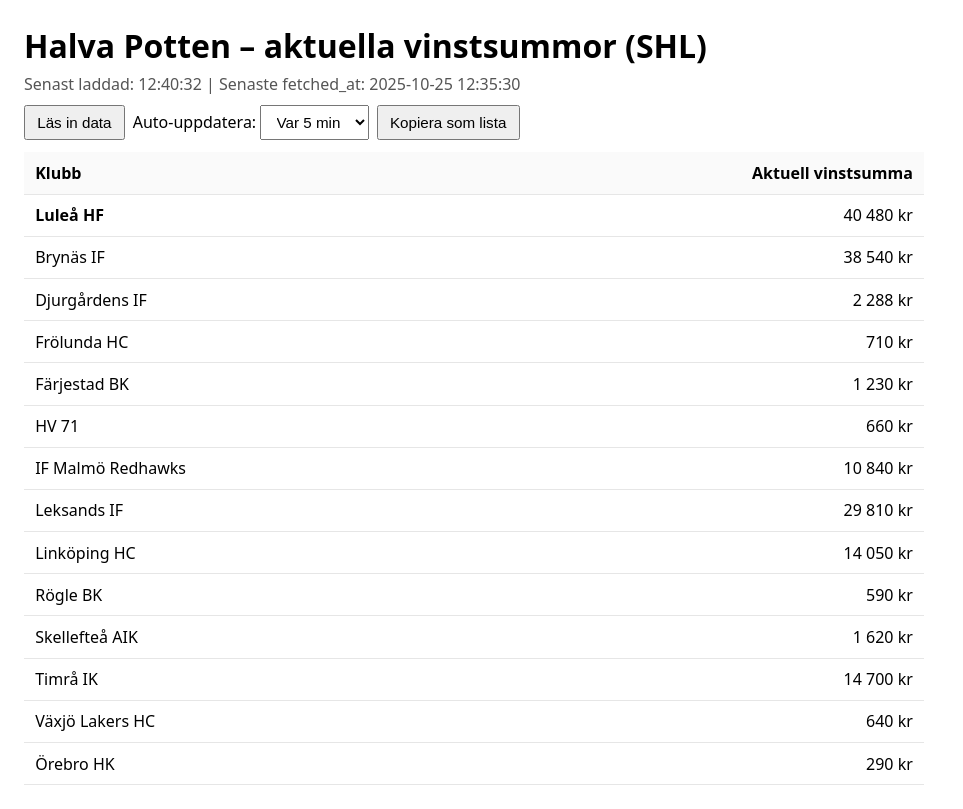
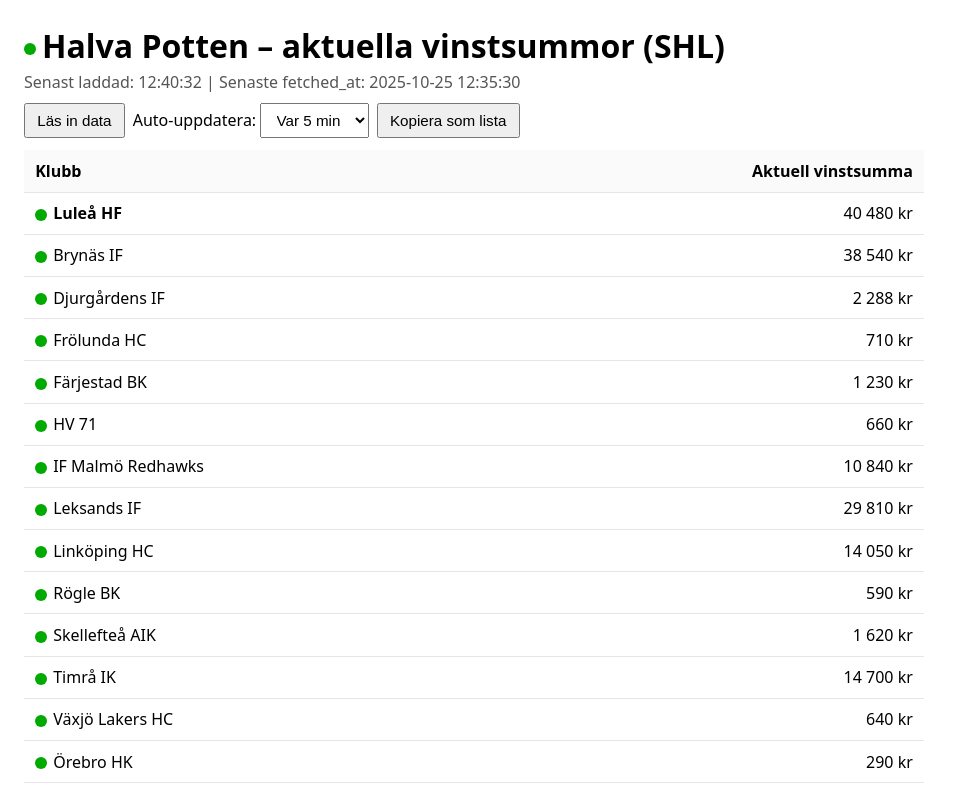
Before and after one commit to robhed74/HalvaPotten, a website: page index.html in a window 1280 px wide. Shown: the whole page, without its empty margins (0-963 px from the left). Drawn offline with Linux system fonts and the light colour scheme.

Commit message:
Update index.html

```diff
--- a/index.html
+++ b/index.html
@@ -6,7 +6,7 @@
 <title>Halva Potten – aktuella vinstsummor (SHL)</title>
 <style>
   body{font-family:system-ui,-apple-system,Segoe UI,Roboto,Arial;margin:24px;max-width:900px}
-  h1{margin:0 0 6px}
+  h1{margin:0 0 4px}
   .meta{color:#555;margin-bottom:10px}
   .controls{display:flex;gap:8px;align-items:center;margin-bottom:12px;flex-wrap:wrap}
   button,select{padding:.45rem .7rem;font-size:.95rem}
@@ -18,12 +18,16 @@
   .club a{text-decoration:none;color:inherit}
   .lulea{font-weight:800}
   .status{margin-left:auto;color:#555}
+  .indicator{display:inline-block;width:12px;height:12px;border-radius:50%;margin-right:6px;vertical-align:middle}
+  .ok{background:#0a0}
+  .warn{background:#e6b800}
+  .bad{background:#c00}
   .flash{animation:flash 600ms ease}
   @keyframes flash{from{background:#e7ffe7} to{background:transparent}}
 </style>
 </head>
 <body>
-  <h1>Halva Potten – aktuella vinstsummor (SHL)</h1>
+  <h1><span id="mainIndicator" class="indicator ok"></span>Halva Potten – aktuella vinstsummor (SHL)</h1>
   <div class="meta">Senast laddad: <span id="loaded">–</span> | Senaste fetched_at: <span id="latest">–</span></div>
   <div class="controls">
     <button id="reload">Läs in data</button>
@@ -46,6 +50,7 @@
 <script>
 const LULEA = 'Luleå HF';
 let lastJson = '';
+let previousData = {};
 
 function fmt(n){ return n==null ? '—' : new Intl.NumberFormat('sv-SE').format(n)+' kr'; }
 function set(id,v){ document.getElementById(id).textContent = v; }
@@ -57,6 +62,19 @@
   return res.json();
 }
 
+function statusClass(ageMinutes){
+  if (ageMinutes <= 10) return 'ok';
+  if (ageMinutes <= 30) return 'warn';
+  return 'bad';
+}
+
+function updateMainIndicator(latestTime){
+  const now = Date.now();
+  const diffMin = (now - latestTime)/60000;
+  const el = document.getElementById('mainIndicator');
+  el.className = 'indicator ' + statusClass(diffMin);
+}
+
 function render(data){
   const arr = (data || []).slice().sort((a,b)=>{
     if (a.club===LULEA) return -1;
@@ -65,17 +83,34 @@
   });
   const tb = document.querySelector('#tbl tbody'); tb.innerHTML = '';
   let newest = 0;
+  const newPrev = {};
+
   for (const row of arr){
+    const ts = Date.parse(row.fetched_at||'');
+    if (!isNaN(ts)) newest = Math.max(newest, ts);
+    const diffMin = (Date.now() - ts)/60000;
+    const clubPrev = previousData[row.club];
+    let color = 'ok';
+
+    if (row.amount==null) color = 'bad';
+    else if (clubPrev && clubPrev.amount === row.amount) color = 'warn';
+    else if (clubPrev && clubPrev.errorCount >= 2) color = 'bad';
+    else color = statusClass(diffMin);
+
+    newPrev[row.club] = { amount: row.amount, errorCount: row.error ? (clubPrev?.errorCount||0)+1 : 0 };
+
     const tr = document.createElement('tr');
     const tdC = document.createElement('td');
     const tdA = document.createElement('td');
     tdC.className = 'club' + (row.club===LULEA ? ' lulea' : '');
-    tdC.innerHTML = `<a href="${row.url}" target="_blank" rel="noopener">${row.club}</a>` + (row.error ? ` <span style="color:#b00;font-size:.9rem">(fel att läsa)</span>` : '');
+    tdC.innerHTML = `<span class="indicator ${color}"></span><a href="${row.url}" target="_blank" rel="noopener">${row.club}</a>` + (row.error ? ` <span style="color:#b00;font-size:.9rem">(fel att läsa)</span>` : '');
     tdA.className = 'amt'; tdA.textContent = fmt(row.amount);
     tr.appendChild(tdC); tr.appendChild(tdA); tb.appendChild(tr);
-    const ts = Date.parse(row.fetched_at||''); if (!isNaN(ts)) newest = Math.max(newest, ts);
   }
+
+  previousData = newPrev;
   set('latest', newest ? new Date(newest).toLocaleString('sv-SE') : '–');
+  updateMainIndicator(newest);
 }
 
 async function refresh(){
@@ -107,7 +142,7 @@
 
 document.getElementById('copy').addEventListener('click', async ()=>{
   const rows = [...document.querySelectorAll('#tbl tbody tr')].map(tr=>{
-    const club = tr.children[0].innerText.replace(/\s*\(fel att läsa\)\s*/,'');
+    const club = tr.querySelector('a').innerText;
     const amt  = tr.children[1].innerText;
     const b = club===LULEA ? '**' : '';
     return `${b}${club}${b}: ${amt}`;
```
